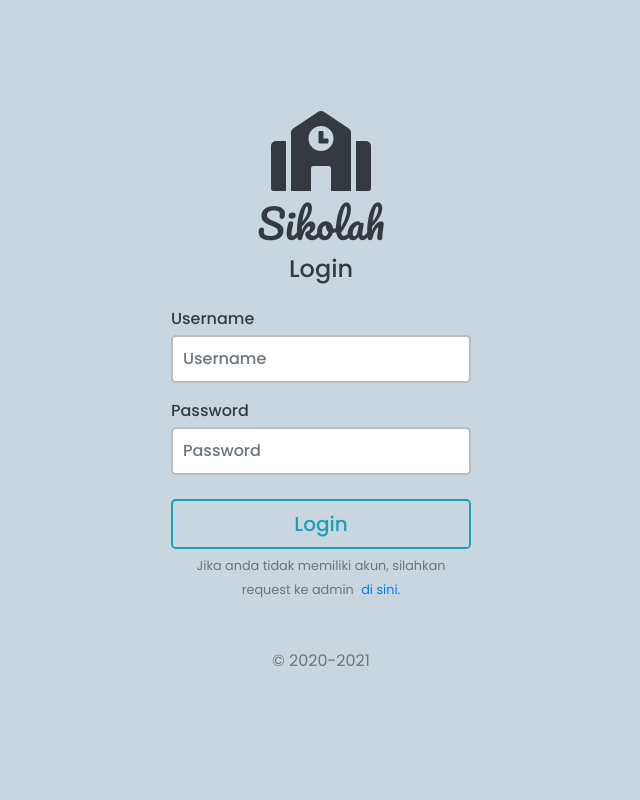
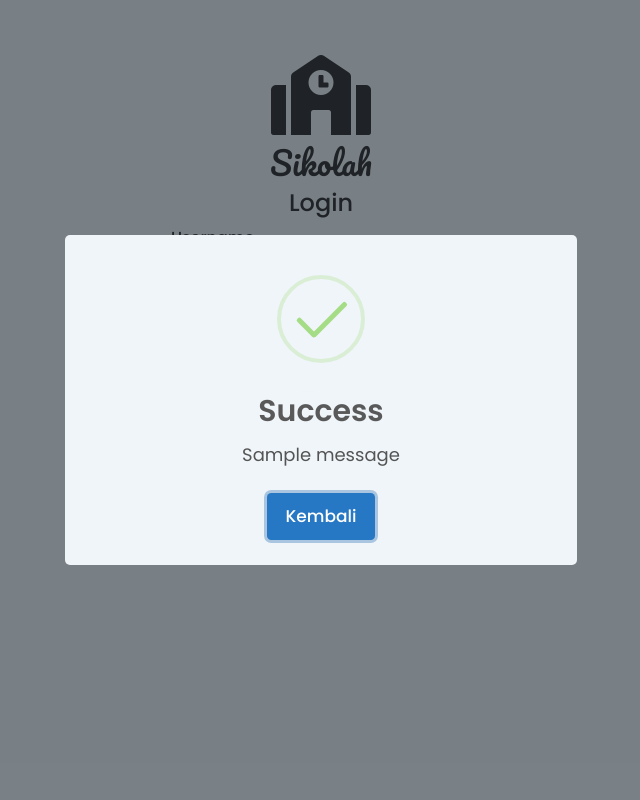
Before and after one commit to fajri-rasid1st/final-task-pjk, a Flask app: page /login in a window 1280 px wide. Shown: the whole page, without its empty margins (319-959 px from the left). Run offline with Flask 2, Linux system fonts and the light colour scheme; tables that the repository leaves empty hold one stand-in row (values such as "Sample post"); one stand-in notice (Sample message) is shown; some libraries are stand-ins or nearby versions.

Commit message:
edit some files

```diff
--- a/final_task.py
+++ b/final_task.py
@@ -1,4 +1,4 @@
-from flask import Flask, render_template, url_for, flash, redirect
+from flask import Flask, render_template, url_for, flash, redirect, request
 from flask_migrate import Migrate
 from flask_sqlalchemy import SQLAlchemy
 from flask_admin.contrib.sqla import ModelView
@@ -97,10 +97,11 @@
 
     if login_form.validate_on_submit():
         if login_form.username.data == "admin" and login_form.password.data == "admin":
-            flash("Selamat Datang Di Sikolah.", "success")
+            flash(f"Selamat Datang Di Sikolah, {login_form.username.data}.", "success")
             return redirect(url_for("home"))
         else:
-            flash("Invalid username or password!", "error")
+            flash(f"Username atau password salah.", "error")
+            return redirect(url_for("login"))
 
     return render_template("login.html", title="Login", form=login_form)
 
--- a/static/js/script.js
+++ b/static/js/script.js
@@ -7,6 +7,7 @@
 		icon: flashData.data("category"),
 		text: flashData.data("flash"),
 		confirmButtonText: "Kembali",
+		background: "#F0F5F9",
 	});
 } else if (flashData.data("category") == "error") {
 	Swal.fire({
@@ -14,6 +15,7 @@
 		icon: flashData.data("category"),
 		text: flashData.data("flash"),
 		confirmButtonText: "Kembali",
+		background: "#F0F5F9",
 	});
 } else if (flashData.data("category") == "info") {
 	Swal.fire({
@@ -21,6 +23,7 @@
 		icon: flashData.data("category"),
 		text: flashData.data("flash"),
 		confirmButtonText: "Kembali",
+		background: "#F0F5F9",
 	});
 }
 
@@ -39,6 +42,7 @@
 		confirmButtonText: "Ya!",
 		cancelButtonColor: "#DC3545",
 		cancelButtonText: "Tidak!",
+		background: "#F0F5F9",
 	}).then((result) => {
 		if (result.isConfirmed) {
 			document.location.href = href;
--- a/templates/login.html
+++ b/templates/login.html
@@ -19,13 +19,13 @@
 			{{ form.hidden_tag() }}
 			<fieldset>
 				<i class="fas fa-school fa-5x text-dark mb-2"></i>
-				<h1 class="title mb-2">Sikolah</h1>
-				<h4 class="sub-title mb-4">Login</h4>
-				<div class="form-group text-left">
+				<h2 class="title mb-2">Sikolah</h2>
+				<h4 class="sub-title mb-2">Login</h4>
+				<div class="form-group text-left mb-2">
 					{{ form.username.label(class="form-control-label mb-1") }}
 					{% if form.username.errors %}
 					{{ form.username(class="form-control form-control-lg is-invalid mb-0") }}
-					<div class="invalid-feedback">
+					<div class="invalid-feedback mb-0">
 						{% for error in form.username.errors %}
 						<span>{{ error }}</span>
 						{% endfor %}
@@ -34,11 +34,11 @@
 					{{ form.username(class="form-control form-control-lg mb-0") }}
 					{% endif %}
 				</div>
-				<div class="form-group text-left">
+				<div class="form-group text-left mb-2">
 					{{ form.password.label(class="form-control-label mb-1") }}
 					{% if form.password.errors %}
 					{{ form.password(class="form-control form-control-lg is-invalid mb-0") }}
-					<div class="invalid-feedback">
+					<div class="invalid-feedback mb-0">
 						{% for error in form.password.errors %}
 						<span>{{ error }}</span>
 						{% endfor %}
@@ -47,16 +47,27 @@
 					{{ form.password(class="form-control form-control-lg mb-0") }}
 					{% endif %}
 				</div>
-				{{ form.submit(class="w-100 mt-2 mb-1 btn btn-lg btn-outline-info")}}
+				<div class="form-group mb-2">
+					{{ form.submit(class="w-100 mt-2 mb-1 btn btn-lg btn-outline-info")}}
+				</div>
+				<div class="custom-alert">
+					{% with messages = get_flashed_messages(with_categories=True) %}
+					{% if messages %}
+					{% for category, message in messages %}
+					<div class="flash-data" data-flash="{{ message }}" data-category="{{ category }}"></div>
+					{% endfor %}
+					{% endif %}
+					{% endwith %}
+				</div>
 			</fieldset>
 		</form>
-		<div>
+		<div class="mb-3">
 			<small class="text-muted">
 				Jika anda tidak memiliki akun, silahkan request ke admin
 				<a href="{{ url_for('login') }}" class="ml-1">di sini.</a>
 			</small>
 		</div>
-		<p class="mt-5 mb-3 text-muted">&copy; 2020-2021</p>
+		<p class="text-muted">&copy; 2020-2021</p>
 	</main>
 </body>
 <script src="https://cdn.jsdelivr.net/npm/bootstrap@5.0.0-beta1/dist/js/bootstrap.bundle.min.js"
```
